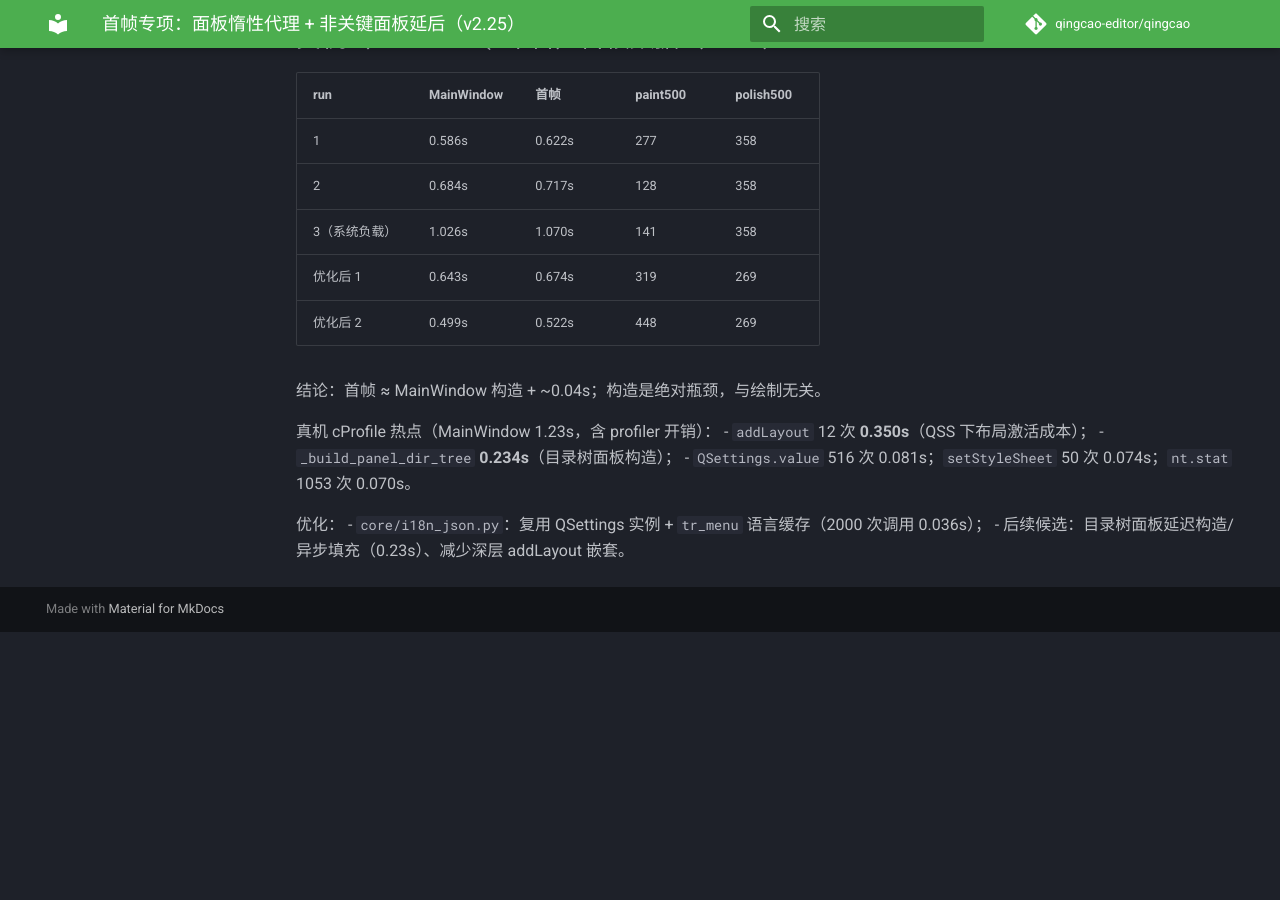
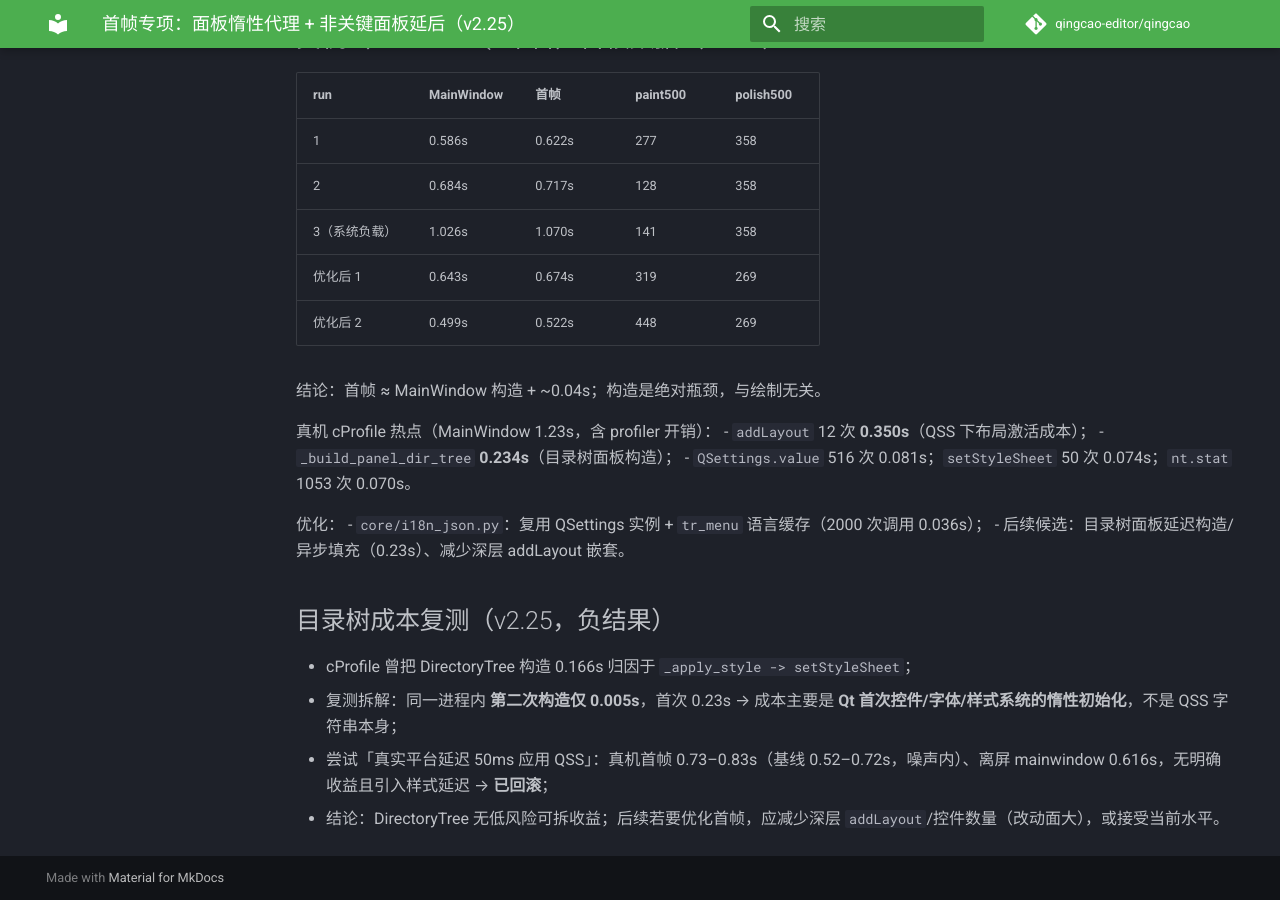
Before and after one commit to TomJerryGit/qingcao, an MkDocs documentation site: the page built from docs/perf_first_frame.md, in a window 1280 px wide and 900 px high, scrolled down 1360 px. Built offline with MkDocs 1.6.1 and Material for MkDocs 9.7.7, drawn with Linux system fonts in a browser that asks for light colours; comment, search, counter and statistics services are not loaded; before the commit the page ends 1992 px from its top, so only the background shows below that.

Commit message:
perf: 目录树首帧成本复测负结果（Qt 首次初始化，非 QSS）

```diff
--- a/docs/perf_first_frame.md
+++ b/docs/perf_first_frame.md
@@ -58,3 +58,10 @@
 优化：
 - `core/i18n_json.py`：复用 QSettings 实例 + `tr_menu` 语言缓存（2000 次调用 0.036s）；
 - 后续候选：目录树面板延迟构造/异步填充（0.23s）、减少深层 addLayout 嵌套。
+
+## 目录树成本复测（v2.25，负结果）
+
+- cProfile 曾把 DirectoryTree 构造 0.166s 归因于 `_apply_style -> setStyleSheet`；
+- 复测拆解：同一进程内 **第二次构造仅 0.005s**，首次 0.23s → 成本主要是 **Qt 首次控件/字体/样式系统的惰性初始化**，不是 QSS 字符串本身；
+- 尝试「真实平台延迟 50ms 应用 QSS」：真机首帧 0.73–0.83s（基线 0.52–0.72s，噪声内）、离屏 mainwindow 0.616s，无明确收益且引入样式延迟 → **已回滚**；
+- 结论：DirectoryTree 无低风险可拆收益；后续若要优化首帧，应减少深层 `addLayout`/控件数量（改动面大），或接受当前水平。
```
Also changed, not shown: CHANGELOG.md (+5 -0 lines).
